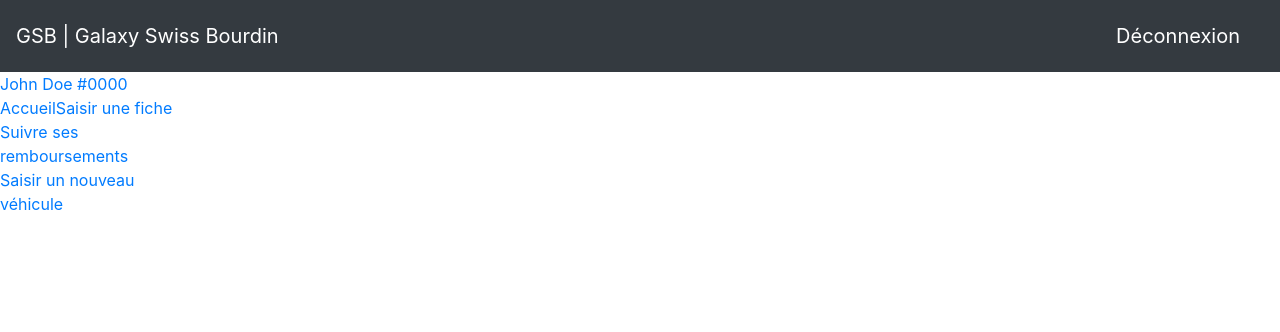
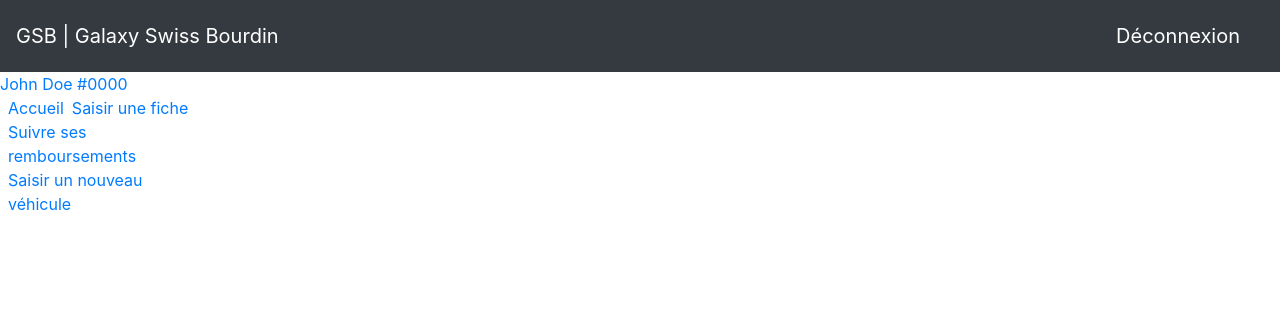
Before and after one commit to DevDeNiro/GSB-Application-Frais, a Symfony app: template templates/visiteurs/accueil_visiteur.html.twig in a window 1280 px wide. Shown: the top 332 px of the page. Run offline with Twig, Linux system fonts and the light colour scheme; the template is opened without the code that fills it, so the values that code supplies are empty; some libraries are stand-ins or nearby versions.

Commit message:
Update accueil_visiteur.html.twig

```diff
--- a/templates/visiteurs/accueil_visiteur.html.twig
+++ b/templates/visiteurs/accueil_visiteur.html.twig
@@ -41,25 +41,25 @@
               </header>
 
               <ul class="nav">
-                <li>
+                <li class="ml-2 p-0">
                   <a href="#" class="p-0" >
                     <i class="fas fa-home"></i> Accueil
                   </a>
                 </li>
 
-                <li>
+                <li class="ml-2 p-0">
                   <a href="#" class="p-0" >
                     <i class="fas fa-edit"></i> Saisir une fiche
                   </a>
                 </li>
 
-                <li>
+                <li class="ml-2 p-0">
                   <a href="#" class="p-0" >
                     <i class="fas fa-file-alt"></i> Suivre ses remboursements
                   </a>
                 </li>
 
-                <li>
+                <li class="ml-2 p-0">
                   <a href="#" class="p-0" >
                     <i class="fas fa-car"></i> Saisir un nouveau véhicule
                   </a>
```
